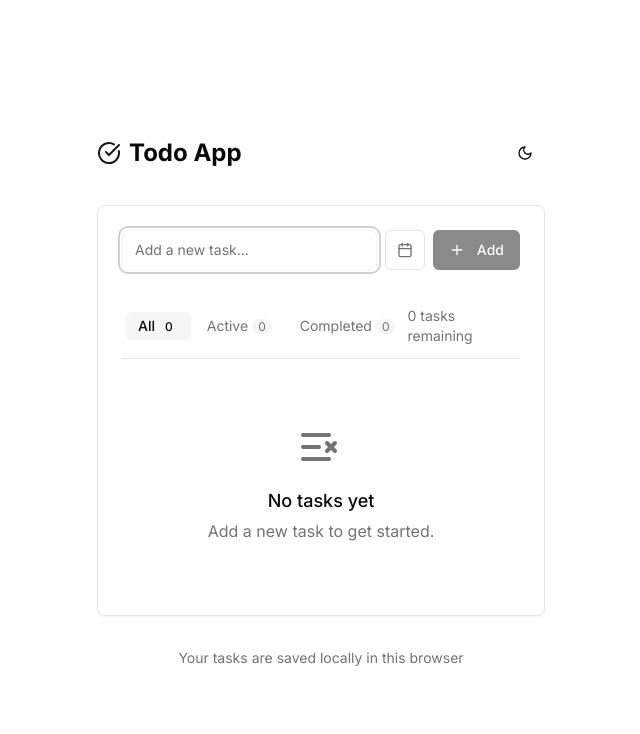
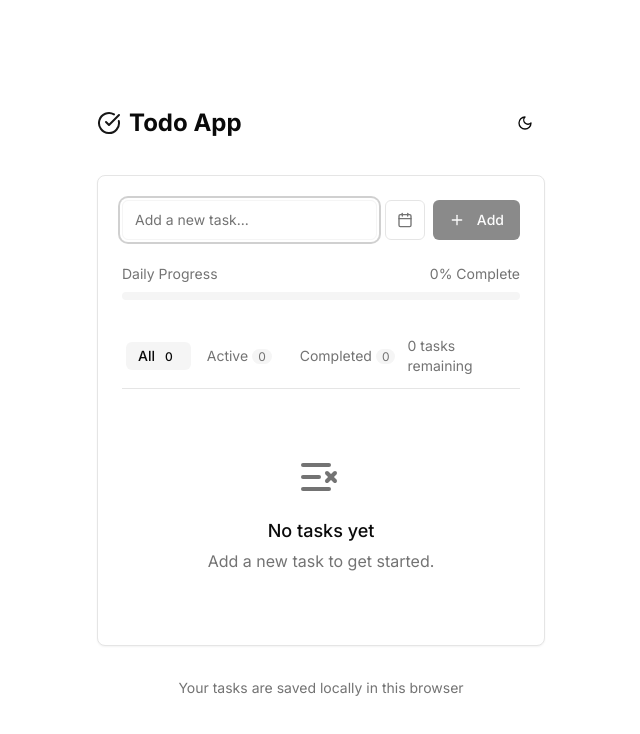
Before and after one commit to Mularahman/My-Todo-List, a Next.js app: page / in a window 1280 px wide. Shown: the top 734 px of the page, without its empty margins (319-959 px from the left). Built offline with nearby package versions, Linux system fonts and the light colour scheme.

Commit message:
run build

```diff
--- a/components/todo-list.tsx
+++ b/components/todo-list.tsx
@@ -55,7 +55,7 @@ const TodoList = () => {
     <div className="w-full max-w-md mx-auto">
       <TodoForm onAddTodo={addTodo} />
 
-      {/* <ProgressBar completed={completed} total={total} /> */}
+      <ProgressBar completed={completed} total={total} />
 
       <TodoFilters
         currentFilter={filter}
--- a/components/ui/chart.tsx
+++ b/components/ui/chart.tsx
@@ -52,7 +52,7 @@ const ChartContainer = React.forwardRef<
         data-chart={chartId}
         ref={ref}
         className={cn(
-          "flex aspect-video justify-center text-xs [&_.recharts-cartesian-axis-tick_text]:fill-muted-foreground [&_.recharts-cartesian-grid_line[stroke="#ccc"]]:stroke-border/50 [&_.recharts-curve.recharts-tooltip-cursor]:stroke-border [&_.recharts-dot[stroke="#fff"]]:stroke-transparent [&_.recharts-layer]:outline-none [&_.recharts-polar-grid_[stroke="#ccc"]]:stroke-border [&_.recharts-radial-bar-background-sector]:fill-muted [&_.recharts-rectangle.recharts-tooltip-cursor]:fill-muted [&_.recharts-reference-line_[stroke="#ccc"]]:stroke-border [&_.recharts-sector[stroke="#fff"]]:stroke-transparent [&_.recharts-sector]:outline-none [&_.recharts-surface]:outline-none",
+          "flex aspect-video justify-center text-xs [&_.recharts-cartesian-axis-tick_text]:fill-muted-foreground [&_.recharts-cartesian-grid_line[stroke='#ccc']]:stroke-border/50 [&_.recharts-curve.recharts-tooltip-cursor]:stroke-border [&_.recharts-dot[stroke='#fff]]:stroke-transparent [&_.recharts-layer]:outline-none [&_.recharts-polar-grid_[stroke='#ccc']]:stroke-border [&_.recharts-radial-bar-background-sector]:fill-muted [&_.recharts-rectangle.recharts-tooltip-cursor]:fill-muted [&_.recharts-reference-line_[stroke='#ccc']]:stroke-border [&_.recharts-sector[stroke='#fff']]:stroke-transparent [&_.recharts-sector]:outline-none [&_.recharts-surface]:outline-none",
           className
         )}
         {...props}
--- a/components/ui/command.tsx
+++ b/components/ui/command.tsx
@@ -117,7 +117,7 @@ const CommandItem = React.forwardRef<
   <CommandPrimitive.Item
     ref={ref}
     className={cn(
-      "relative flex cursor-default select-none items-center rounded-sm px-2 py-1.5 text-sm outline-none data-[disabled=true]:pointer-events-none data-[selected="true"]:bg-accent data-[selected=true]:text-accent-foreground data-[disabled=true]:opacity-50",
+      "relative flex cursor-default select-none items-center rounded-sm px-2 py-1.5 text-sm outline-none data-[disabled=true]:pointer-events-none data-[selected='true']:bg-accent data-[selected=true]:text-accent-foreground data-[disabled=true]:opacity-50",
       className
     )}
     {...props}
```
